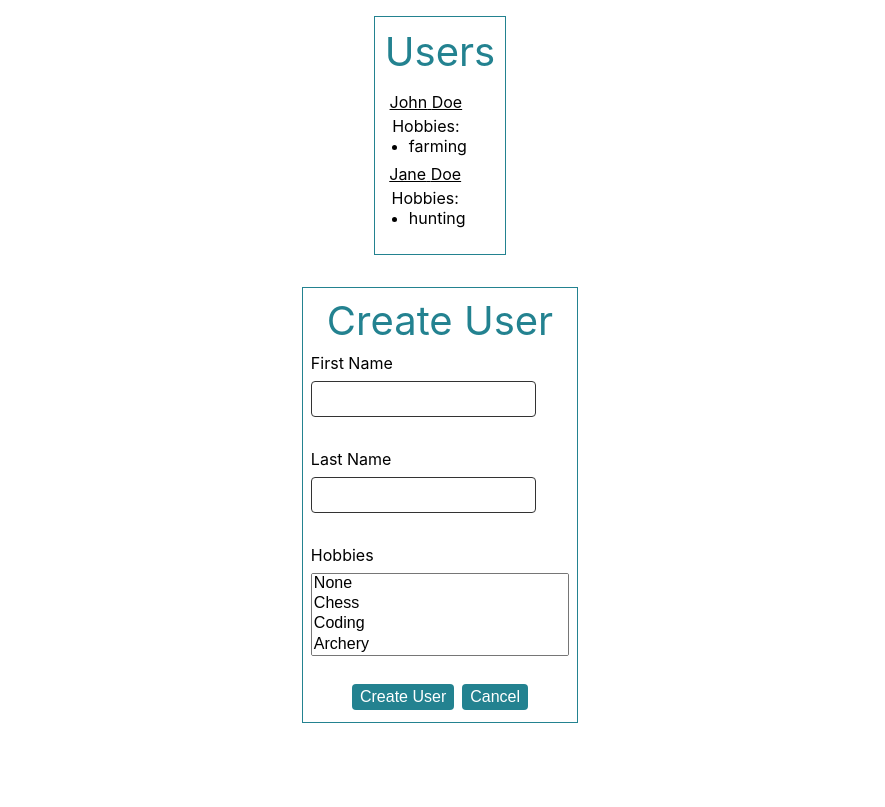
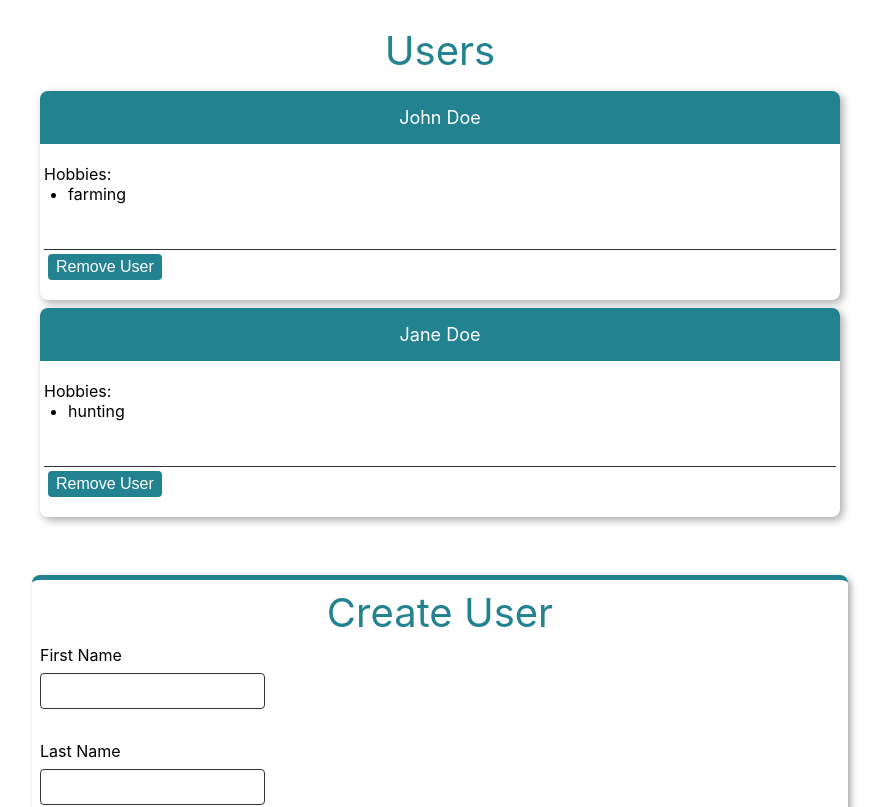
Before and after one commit to devinhaynes/docker-compose-mern, a React (Create React App) app in the folder app/: page / in a window 1280 px wide. Shown: the top 807 px of the page, without its empty margins (200-1085 px from the left). Built offline with nearby package versions, Linux system fonts and the light colour scheme; no server answers.

Commit message:
Added delete and single user get api requests

```diff
--- a/app/src/App.tsx
+++ b/app/src/App.tsx
@@ -3,15 +3,10 @@ import { useEffect, useState } from "react";
 import "./App.css";
 import { CreateUserForm } from "./components/CreateUser/CreateUserForm";
 import { UserList } from "./components/UserList/UserList";
-
-interface IUsers {
-  first_name: string;
-  last_name: string;
-  hobbies: string[];
-}
+import { IUser } from "./types/IUser";
 
 function App() {
-  const [users, setUsers] = useState<IUsers[] | []>([]);
+  const [users, setUsers] = useState<IUser[] | []>([]);
 
   useEffect(() => {
     axios
--- a/app/src/components/CreateUser/CreateUserForm.scss
+++ b/app/src/components/CreateUser/CreateUserForm.scss
@@ -4,8 +4,11 @@
 
   &__wrapper {
     margin: 1rem auto;
-    border: 1px solid #238290;
+    border-top: 5px solid #238290;
     padding: 0.5rem;
+    width: clamp(300px, 100vw, 800px);
+    box-shadow: 3px 3px 6px #a9a9a9;
+    border-radius: 0.5rem;
   }
 
   &__header {
@@ -36,8 +39,7 @@
 
       select {
         width: 100%;
-        flex-grow: 1;
-        height: fit-content;
+        min-height: 10rem;
 
         option {
           font-size: 1rem;
--- a/app/src/components/CreateUser/CreateUserForm.tsx
+++ b/app/src/components/CreateUser/CreateUserForm.tsx
@@ -15,7 +15,7 @@ export const CreateUserForm: FC = () => {
       hobbies,
     };
     axios.post("http://localhost:3001/users", formData).then((response) => {
-      console.log(response);
+      console.log(response.data);
     });
   };
 
--- a/app/src/components/UserList/UserList.scss
+++ b/app/src/components/UserList/UserList.scss
@@ -4,8 +4,8 @@
 
   &__wrapper {
     margin: 1rem auto;
-    border: 1px solid #238290;
     padding: 10px;
+    width: clamp(300px, 100vw, 800px);
   }
 
   &__header {
@@ -25,15 +25,34 @@
     display: flex;
     flex-direction: column;
     gap: 0.25rem;
+    box-shadow: 3px 3px 8px #a9a9a9;
+    width: 100%;
+    border-radius: 0.5rem;
 
     &__name {
-      text-decoration: underline;
+      padding: 1rem;
+      background: #238290;
+      color: white;
+      font-size: 1.125rem;
+      border-radius: inherit;
+      border-bottom-left-radius: 0;
+      border-bottom-right-radius: 0;
     }
 
     &__hobbies {
+      display: flex;
+      flex-direction: column;
+      align-items: flex-start;
+      padding: 1rem 0.25rem;
+
+      min-height: 7.5rem;
+
       ul {
         list-style-type: disc;
         padding-left: 1.5rem;
+        flex-grow: 1;
+        border-bottom: 1px solid #333;
+        width: calc(100% - 1.5rem);
       }
     }
   }
--- a/app/src/components/UserList/UserList.tsx
+++ b/app/src/components/UserList/UserList.tsx
@@ -1,27 +1,24 @@
 import { FC } from "react";
 import { UserListItem } from "./UserListItem";
 import "./UserList.scss";
-
-interface IUsers {
-  first_name: string;
-  last_name: string;
-  hobbies: string[];
-}
+import { IUser } from "../../types/IUser";
 
 const tempUsers = [
   {
+    _id: "1",
     first_name: "John",
     last_name: "Doe",
     hobbies: ["farming"],
   },
   {
+    _id: "2",
     first_name: "Jane",
     last_name: "Doe",
     hobbies: ["hunting"],
   },
 ];
 
-export const UserList: FC<{ users: IUsers[] | [] }> = ({ users }) => {
+export const UserList: FC<{ users: IUser[] | [] }> = ({ users }) => {
   if (users.length <= 0) {
     users = tempUsers;
   }
--- a/app/src/components/UserList/UserListItem.tsx
+++ b/app/src/components/UserList/UserListItem.tsx
@@ -1,12 +1,14 @@
 import { FC } from "react";
-
-interface IUser {
-  first_name: string;
-  last_name: string;
-  hobbies: string[];
-}
+import axios from "axios";
+import { IUser } from "../../types/IUser";
 
 export const UserListItem: FC<{ user: IUser }> = ({ user }) => {
+  const removeUser = () => {
+    axios
+      .delete(`http://localhost:3001/users/${user._id}`)
+      .then(() => console.log("Deleted"))
+      .catch((e) => console.log(e));
+  };
   return (
     <li className="UserListItem">
       <div className="UserListItem__name">
@@ -19,6 +21,7 @@ export const UserListItem: FC<{ user: IUser }> = ({ user }) => {
             <li>{hobby}</li>
           ))}
         </ul>
+        <button onClick={removeUser}>Remove User</button>
       </div>
     </li>
   );
--- /dev/null
+++ b/app/src/types/IUser.tsx
@@ -0,0 +1,6 @@
+export interface IUser {
+  _id: string;
+  first_name: string;
+  last_name: string;
+  hobbies: string[];
+}
```
